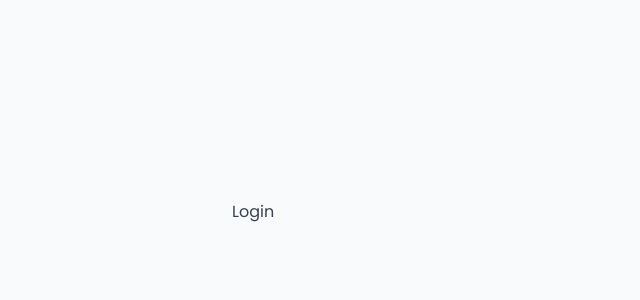
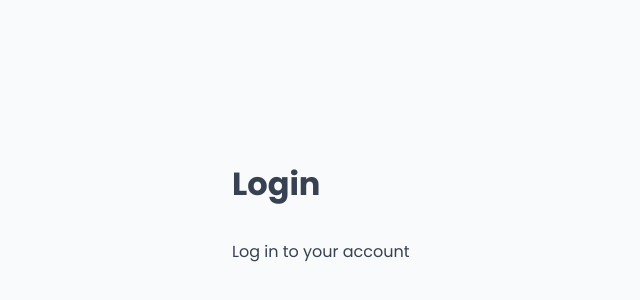
Before and after one commit to Oluwa-Laughter/wild-oasis, a React (Vite) app: page /login in a window 1280 px wide. Shown: the part 188-488 px from the top of the page, without its empty margins (168-808 px from the left). Built offline with nearby package versions, Linux system fonts and the light colour scheme; a web font is replaced by a local one.

Commit message:
fix some component

```diff
--- a/src/pages/Login.jsx
+++ b/src/pages/Login.jsx
@@ -11,7 +11,12 @@ const LoginLayout = styled.main`
 `;
 
 function Login() {
-  return <LoginLayout>Login</LoginLayout>;
+  return (
+    <LoginLayout>
+      <h1>Login</h1>
+      <p>Log in to your account</p>
+    </LoginLayout>
+  );
 }
 
 export default Login;
```
